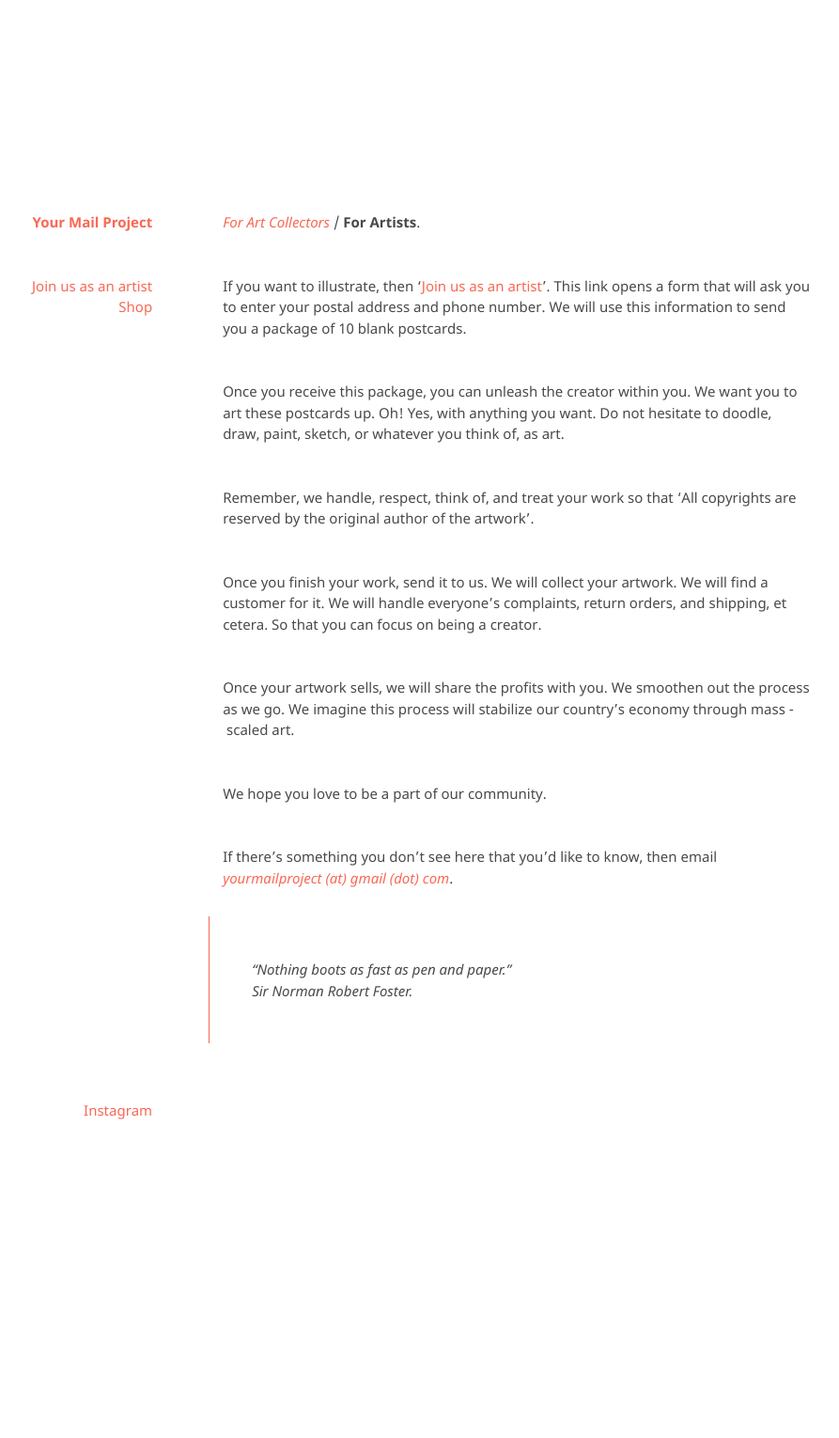
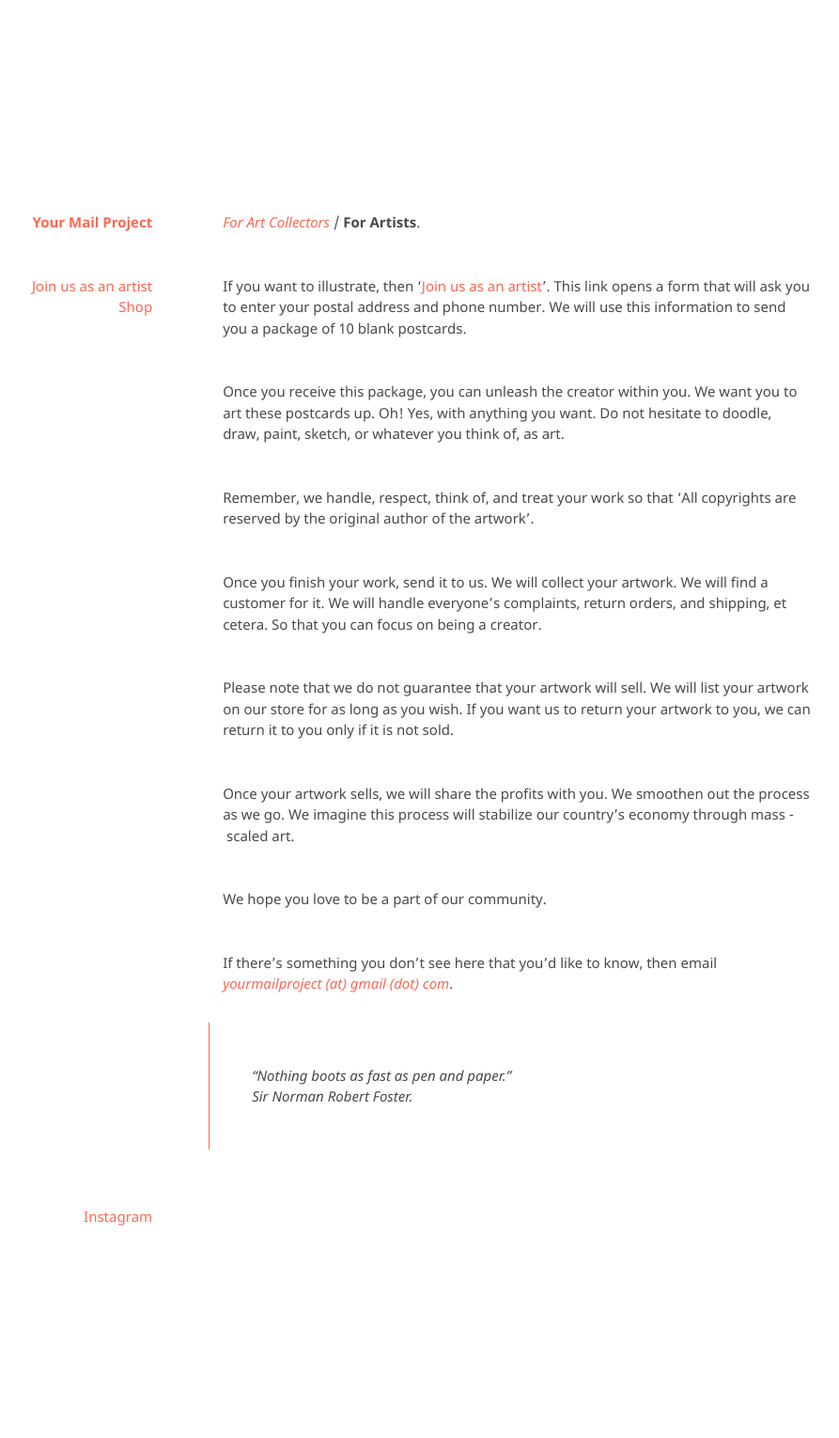
Before and after one commit to kvshvlin/yourmailproject, a Jekyll site: the page built from forartists.md, in a window 1280 px wide. Shown: the whole page at 94% size, without its empty margins (191-1084 px from the left). Built offline with Jekyll 4.4.1, drawn with Linux system fonts in a browser that asks for light colours; our own code applies the rules of GitHub Pages for plain Markdown files; before the commit the page ends 1418 px from its top, so only the background shows below that.

Commit message:
Update forartists.md

```diff
--- a/forartists.md
+++ b/forartists.md
@@ -8,6 +8,8 @@ Remember, we handle, respect, think of, and treat your work so that 'All copyrig
 
 Once you finish your work, send it to us. We will collect your artwork. We will find a customer for it. We will handle everyone's complaints, return orders, and shipping, et cetera. So that you can focus on being a creator.
 
+Please note that we do not guarantee that your artwork will sell. We will list your artwork on our store for as long as you wish. If you want us to return your artwork to you, we can return it to you only if it is not sold.
+
 Once your artwork sells, we will share the profits with you. We smoothen out the process as we go. We imagine this process will stabilize our country's economy through mass&nbsp;-&nbsp;scaled&nbsp;art.
 
 We hope you love to be a part of our community.
```
